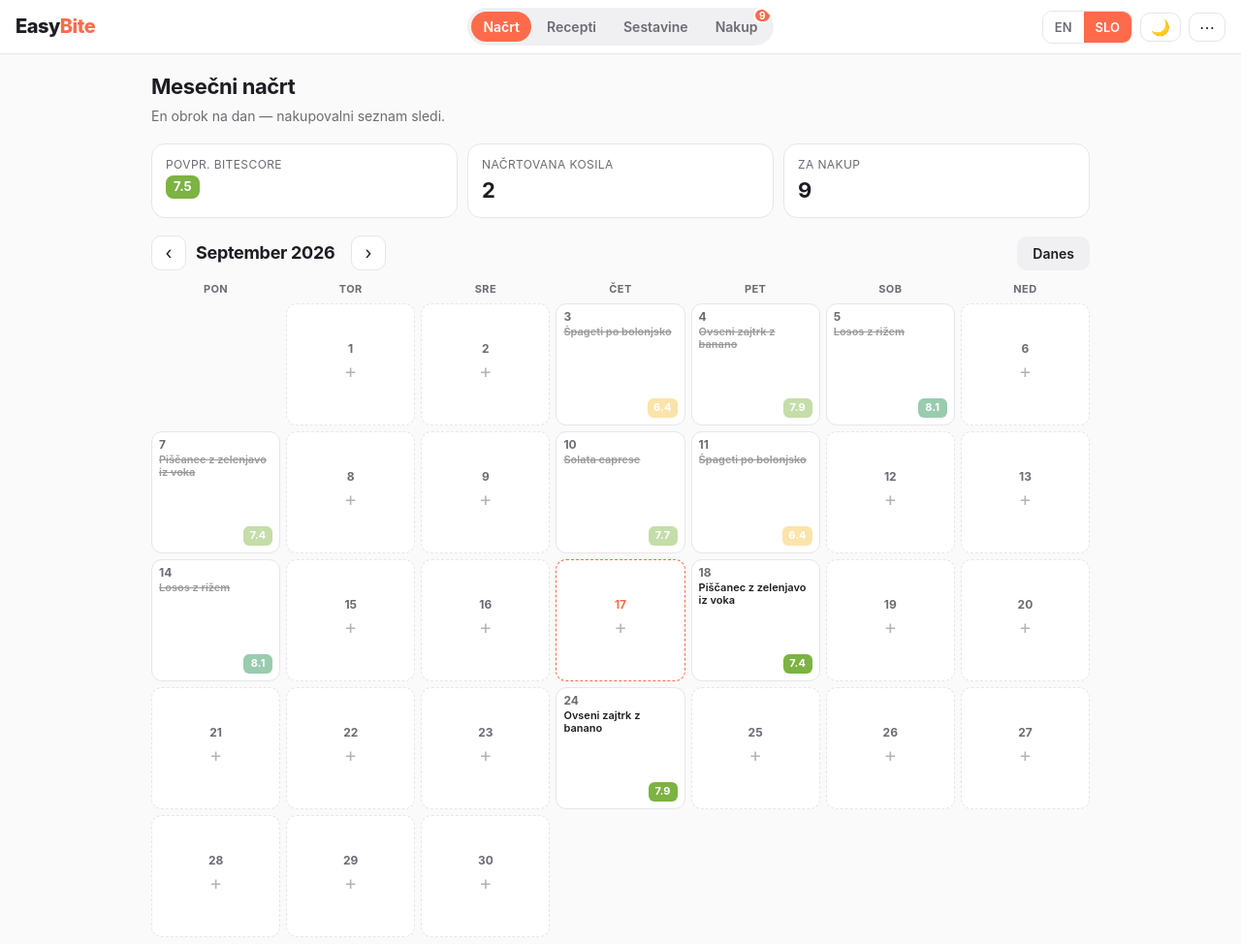
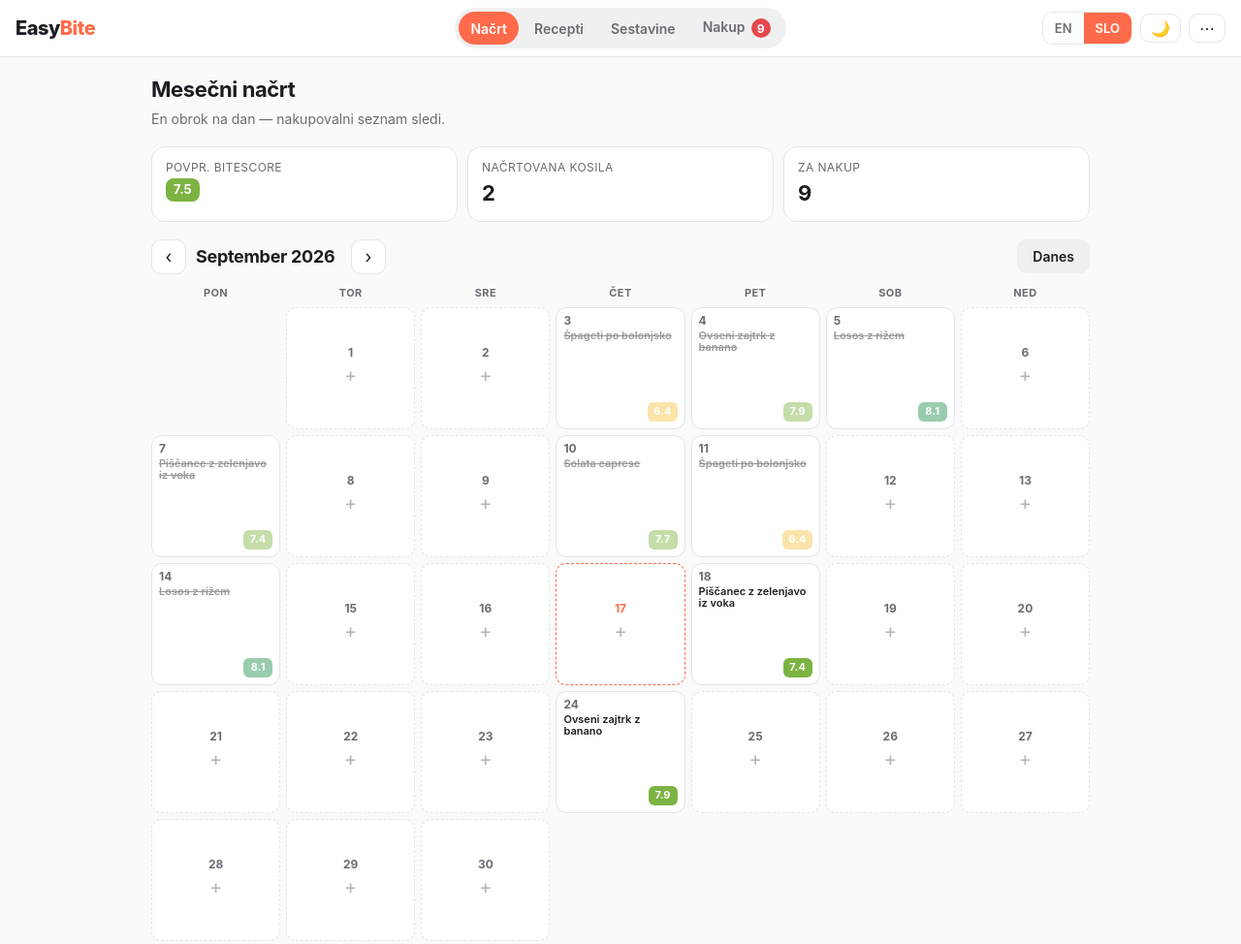
Before and after one commit to Quattro04/easy-bite, a plain HTML site: page index.html in a window 1280 px wide. Shown: the whole page at 97% size. Drawn offline with Linux system fonts and the light colour scheme.

Commit message:
Make the shopping nav badge an inline red pill
Was an absolutely-positioned orange badge that got clipped by the nav's
horizontal-scroll overflow. Now an inline red count pill after the label —
bigger, always visible, with a white ring on the active tab.

Co-Authored-By: Claude Opus 4.8 <noreply@anthropic.com>

```diff
--- a/index.html
+++ b/index.html
@@ -52,11 +52,11 @@
   nav.tabs button.active{background:var(--accent); color:#fff;}
   nav.tabs button:hover:not(.active){color:var(--text);}
   .navbadge{
-    position:absolute; top:-4px; right:-2px; background:var(--accent); color:#fff;
-    font-size:10px; font-weight:700; min-width:16px; height:16px; border-radius:999px;
-    display:flex; align-items:center; justify-content:center; padding:0 4px; border:2px solid var(--card);
-  }
-  nav.tabs button.active .navbadge{background:#fff; color:var(--accent); border-color:var(--accent);}
+    display:inline-flex; align-items:center; justify-content:center; vertical-align:middle;
+    background:var(--ns-e); color:#fff; font-size:12px; font-weight:700;
+    min-width:20px; height:20px; border-radius:999px; padding:0 6px; margin-left:6px;
+  }
+  nav.tabs button.active .navbadge{box-shadow:0 0 0 1.5px #fff;}
   .iconbtn{
     border:1px solid var(--border); background:var(--card); color:var(--text);
     border-radius:10px; padding:6px 10px; font-size:16px; line-height:1; transition:.15s; flex:none;
```
